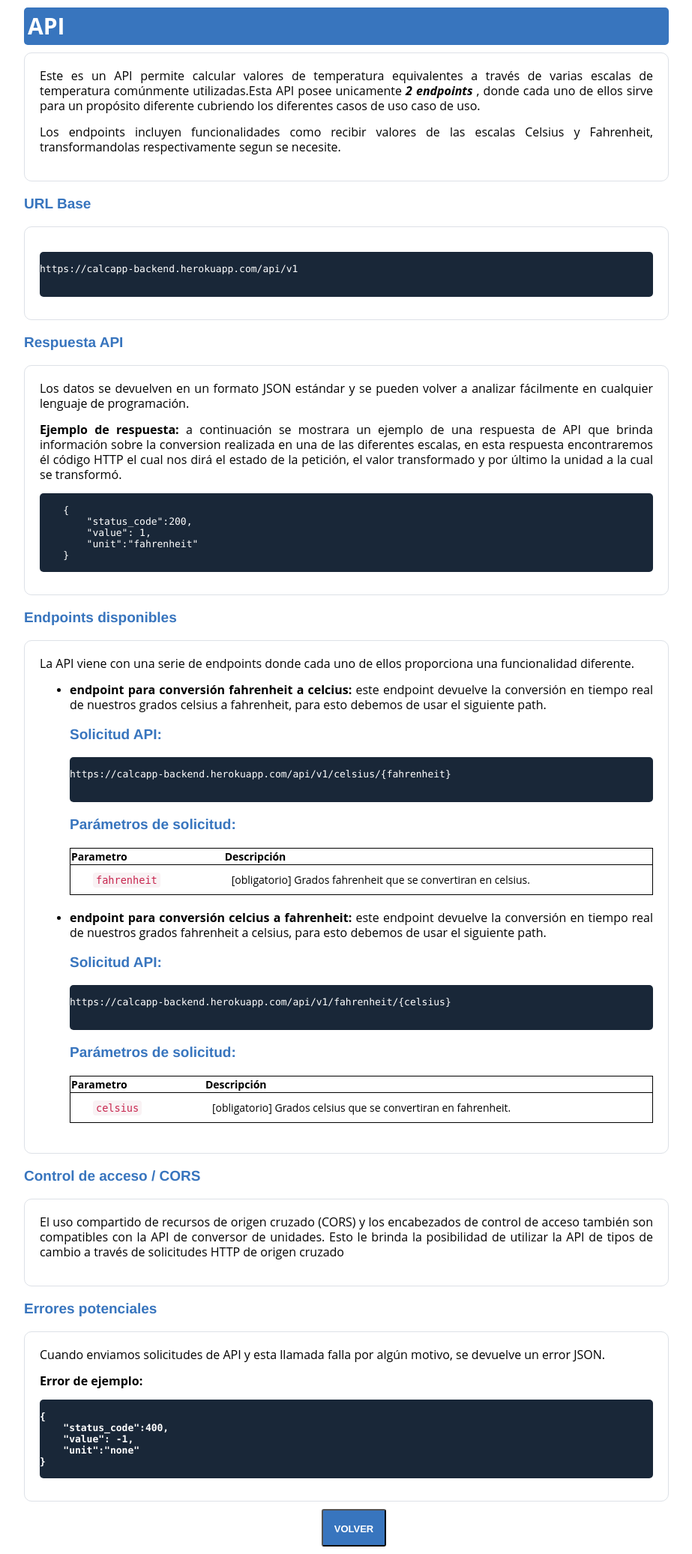
After one commit to Rincon10/AREP-LAB01, a PHP site: page /public/documentation.html in a window 1280 px wide. The commit adds this page. Shown: the whole page at 75% size, without its empty margins (178-1101 px from the left). Run offline with PHP 8.4, Linux system fonts and the light colour scheme.

Commit message:
Adding API documentation

```diff
--- /dev/null
+++ b/Front-End-App/public/documentation.html
@@ -0,0 +1,200 @@
+<!DOCTYPE html>
+<html lang="en">
+    <head>
+        <meta charset="UTF-8" />
+        <meta http-equiv="X-UA-Compatible" content="IE=edge" />
+        <meta name="viewport" content="width=device-width, initial-scale=1.0" />
+        <link rel="stylesheet" href="../src/assets/css/doc.css" />
+        <title>Lab01-Doc</title>
+    </head>
+    <body>
+        <div class="content">
+            <div>
+                <h2>API</h2>
+                <div class="topic">
+                    <p>
+                        Este es un API permite calcular valores de temperatura
+                        equivalentes a través de varias escalas de temperatura
+                        comúnmente utilizadas.Esta API posee unicamente
+                        <i>
+                            <b>2 endpoints</b>
+                        </i>
+                        , donde cada uno de ellos sirve para un propósito
+                        diferente cubriendo los diferentes casos de uso caso de
+                        uso.
+                    </p>
+                    <p>
+                        Los endpoints incluyen funcionalidades como recibir
+                        valores de las escalas Celsius y Fahrenheit,
+                        transformandolas respectivamente segun se necesite.
+                    </p>
+                </div>
+            </div>
+
+            <div>
+                <h3>URL Base</h3>
+                <div class="topic">
+                    <pre class="prettyprint white">
+https://calcapp-backend.herokuapp.com/api/v1
+                    </pre>
+                </div>
+            </div>
+            <div>
+                <h3>Respuesta API</h3>
+                <div class="topic">
+                    <p>
+                        Los datos se devuelven en un formato JSON estándar y se
+                        pueden volver a analizar fácilmente en cualquier
+                        lenguaje de programación.
+                    </p>
+
+                    <p>
+                        <b>Ejemplo de respuesta:</b> a continuación se mostrara
+                        un ejemplo de una respuesta de API que brinda
+                        información sobre la conversion realizada en una de las
+                        diferentes escalas, en esta respuesta encontraremos él
+                        código HTTP el cual nos dirá el estado de la petición,
+                        el valor transformado y por último la unidad a la cual
+                        se transformó.
+                    </p>
+                    <pre class="prettyprint white">
+    {
+        "status_code":200,
+        "value": 1,
+        "unit":"fahrenheit"
+    }</pre
+                    >
+                </div>
+            </div>
+            <div>
+                <h3>Endpoints disponibles</h3>
+                <div class="topic">
+                    <p>
+                        La API viene con una serie de endpoints donde cada uno
+                        de ellos proporciona una funcionalidad diferente.
+                    </p>
+                    <ul>
+                        <li>
+                            <p>
+                                <b
+                                    >endpoint para conversión fahrenheit a
+                                    celcius:
+                                </b>
+                                este endpoint devuelve la conversión en tiempo
+                                real de nuestros grados celsius a fahrenheit,
+                                para esto debemos de usar el siguiente path.
+                            </p>
+                            <h3>Solicitud API:</h3>
+                            <pre class="prettyprint white">
+https://calcapp-backend.herokuapp.com/api/v1/celsius/{fahrenheit}
+                            </pre>
+                            <h3>Parámetros de solicitud:</h3>
+                            <table>
+                                <thead>
+                                    <tr>
+                                        <th>
+                                            <font>Parametro</font>
+                                        </th>
+                                        <th>
+                                            <font>Descripción</font>
+                                        </th>
+                                    </tr>
+                                </thead>
+                                <tbody>
+                                    <tr>
+                                        <td><code>fahrenheit</code></td>
+                                        <td>
+                                            <font
+                                                >[obligatorio] Grados fahrenheit
+                                                que se convertiran en celsius.
+                                            </font>
+                                        </td>
+                                    </tr>
+                                </tbody>
+                            </table>
+                        </li>
+
+                        <li>
+                            <p>
+                                <b
+                                    >endpoint para conversión celcius a
+                                    fahrenheit:
+                                </b>
+
+                                este endpoint devuelve la conversión en tiempo
+                                real de nuestros grados fahrenheit a celsius,
+                                para esto debemos de usar el siguiente path.
+                            </p>
+                            <h3>Solicitud API:</h3>
+                            <pre class="prettyprint white">
+https://calcapp-backend.herokuapp.com/api/v1/fahrenheit/{celsius}
+                            </pre>
+                            <h3>Parámetros de solicitud:</h3>
+                            <table>
+                                <thead>
+                                    <tr>
+                                        <th>
+                                            <font>Parametro</font>
+                                        </th>
+                                        <th>
+                                            <font>Descripción</font>
+                                        </th>
+                                    </tr>
+                                </thead>
+                                <tbody>
+                                    <tr>
+                                        <td><code>celsius</code></td>
+                                        <td>
+                                            <font
+                                                >[obligatorio] Grados celsius
+                                                que se convertiran en
+                                                fahrenheit.
+                                            </font>
+                                        </td>
+                                    </tr>
+                                </tbody>
+                            </table>
+                        </li>
+                    </ul>
+                </div>
+                <div>
+                    <h3>Control de acceso / CORS</h3>
+                    <div class="topic">
+                        <p>
+                            El uso compartido de recursos de origen cruzado
+                            (CORS) y los encabezados de control de acceso
+                            también son compatibles con la API de conversor de
+                            unidades. Esto le brinda la posibilidad de utilizar
+                            la API de tipos de cambio a través de solicitudes
+                            HTTP de origen cruzado
+                        </p>
+                    </div>
+                </div>
+                <div>
+                    <h3>Errores potenciales</h3>
+                    <div class="topic">
+                        <p>
+                            Cuando enviamos solicitudes de API y esta llamada
+                            falla por algún motivo, se devuelve un error JSON.
+                        </p>
+                        <b>
+                            <p>Error de ejemplo:</p>
+                            <pre class="prettyprint white">
+{
+    "status_code":400,
+    "value": -1,
+    "unit":"none"
+}</pre
+                            >
+                        </b>
+                    </div>
+                </div>
+            </div>
+        </div>
+        <div id="btn-container">
+            <button id="btn-volver">Volver</button>
+        </div>
+    </body>
+
+    <script type="module" src="../src/assets/js/doc.js"></script>
+</html>
--- /dev/null
+++ b/Front-End-App/src/assets/css/doc.css
@@ -0,0 +1,119 @@
+:root {
+    /* colors*/
+    --first-color: #3875be;
+    --code-color: #192738;
+}
+
+body {
+    font-family: Open Sans, Gill Sans MT, Gill Sans, Corbel, Arial, sans-serif;
+    font-size: 14px;
+    font-weight: 400;
+    color: #000;
+}
+
+#btn-container {
+    display: flex;
+    width: fit-content;
+    margin: 10px auto;
+}
+
+#btn-container button {
+    background-color: var(--first-color);
+    padding: 17px 15px;
+    width: auto;
+    height: 50px;
+    margin-left: 20px;
+    color: #fff;
+    border-radius: 3px;
+    font-size: 13px;
+    text-transform: uppercase;
+    font-weight: 700;
+    position: relative;
+}
+
+#container {
+    margin-top: 10%;
+}
+
+.content .topic pre {
+    padding: 15px;
+    width: 100%;
+    color: #fff;
+    border-radius: 5px;
+    margin-bottom: 10px;
+    font-size: 13px;
+    max-width: 100%;
+    position: relative;
+}
+
+.prettyprint {
+    font-family: Menlo, Bitstream Vera Sans Mono, DejaVu Sans Mono, Monaco,
+        Consolas, monospace;
+    border: 0 !important;
+}
+
+p {
+    margin: 0 0 10px;
+    margin-bottom: 15px;
+    text-align: justify;
+    font-size: 16px;
+    line-height: 20px;
+}
+
+h2 {
+    font-size: 30px;
+    line-height: 40px;
+    background-color: var(--first-color);
+    border-radius: 5px;
+    color: #fff;
+    padding: 5px;
+    margin: 10px 0;
+}
+
+pre {
+    overflow: auto;
+    background-color: var(--code-color);
+    padding: 15px 0 !important;
+}
+
+.content {
+    width: 860px;
+    margin: 0 auto;
+}
+
+.topic {
+    border: 1px solid #dde1e7;
+    border-radius: 10px;
+    padding: 20px;
+    margin-bottom: 5px;
+}
+
+h3 {
+    line-height: normal;
+    color: var(--first-color);
+    font-weight: bold;
+    font-family: Promo, Helvetica, Arial, sans-serif;
+    font-size: 19px;
+}
+
+table,
+thead {
+    border-collapse: collapse;
+    width: 100%;
+    border: 1px #000 solid;
+    margin: 20px 0;
+}
+
+td {
+    padding: 10px;
+}
+
+code {
+    padding: 2px 4px;
+    margin: 20px;
+    font-size: 97%;
+    color: #c7254e;
+    white-space: nowrap;
+    background-color: #f9f2f4;
+    border-radius: 4px;
+}
--- /dev/null
+++ b/Front-End-App/src/assets/js/doc.js
@@ -0,0 +1,15 @@
+import { redirect } from './index.js';
+
+//========================Variables========================
+const btnVolver = document.getElementById('btn-volver');
+
+//========================EventsListeners==================
+
+setEventsListeners();
+
+// Function that set all the events of the DOM
+function setEventsListeners() {
+    btnVolver?.addEventListener('click', () => {
+        redirect('index.html');
+    });
+}
--- a/Front-End-App/src/assets/js/index.js
+++ b/Front-End-App/src/assets/js/index.js
@@ -2,8 +2,11 @@ import { convertorApiClient } from './services/convertorApiClient.js';
 
 //========================Variables========================
 var formValues;
-const inputCelsius = document.getElementById('celsius');
-const inputFahrenheit = document.getElementById('fahrenheit');
+
+const inputCelsius = document?.getElementById('celsius');
+const inputFahrenheit = document?.getElementById('fahrenheit');
+const btnLimpiar = document?.getElementById('btn-limpiar');
+const btnDoc = document?.getElementById('btn-doc');
 
 const inputs = [
     ['celsius', inputCelsius],
@@ -39,9 +42,22 @@ const updateInput = (name, value) => {
 };
 
 const updateInputHTML = () => {
-    inputs.forEach(input => {
+    inputs?.forEach(input => {
         input[1].value = formValues[input[0]];
     });
+};
+
+const clearValues = () => {
+    formValues = { farenheit: '', celsius: '' };
+};
+
+const clearHTML = () => {
+    clearValues();
+    updateInputHTML();
+};
+
+export const redirect = page => {
+    window.location = `/public/${page}`;
 };
 
 //========================EventsListeners==================
@@ -50,12 +66,17 @@ setEventsListeners();
 
 // Function that set all the events of the DOM
 function setEventsListeners() {
-    document.addEventListener('DOMContentLoaded', () => {
-        formValues = { farenheit: '', celsius: '' };
-        updateInputHTML();
+    document?.addEventListener('DOMContentLoaded', () => {
+        clearHTML();
     });
 
-    inputCelsius.addEventListener('change', celsiusFunction);
+    btnLimpiar?.addEventListener('click', clearHTML);
 
-    inputFahrenheit.addEventListener('change', farenheitFunction);
+    btnDoc?.addEventListener('click', () => {
+        redirect('documentation.html');
+    });
+
+    inputCelsius?.addEventListener('change', celsiusFunction);
+
+    inputFahrenheit?.addEventListener('change', farenheitFunction);
 }
```
Also changed, not shown: Front-End-App/public/index.html (+7 -2 lines), Front-End-App/src/assets/css/index.css (+22 -2 lines).
